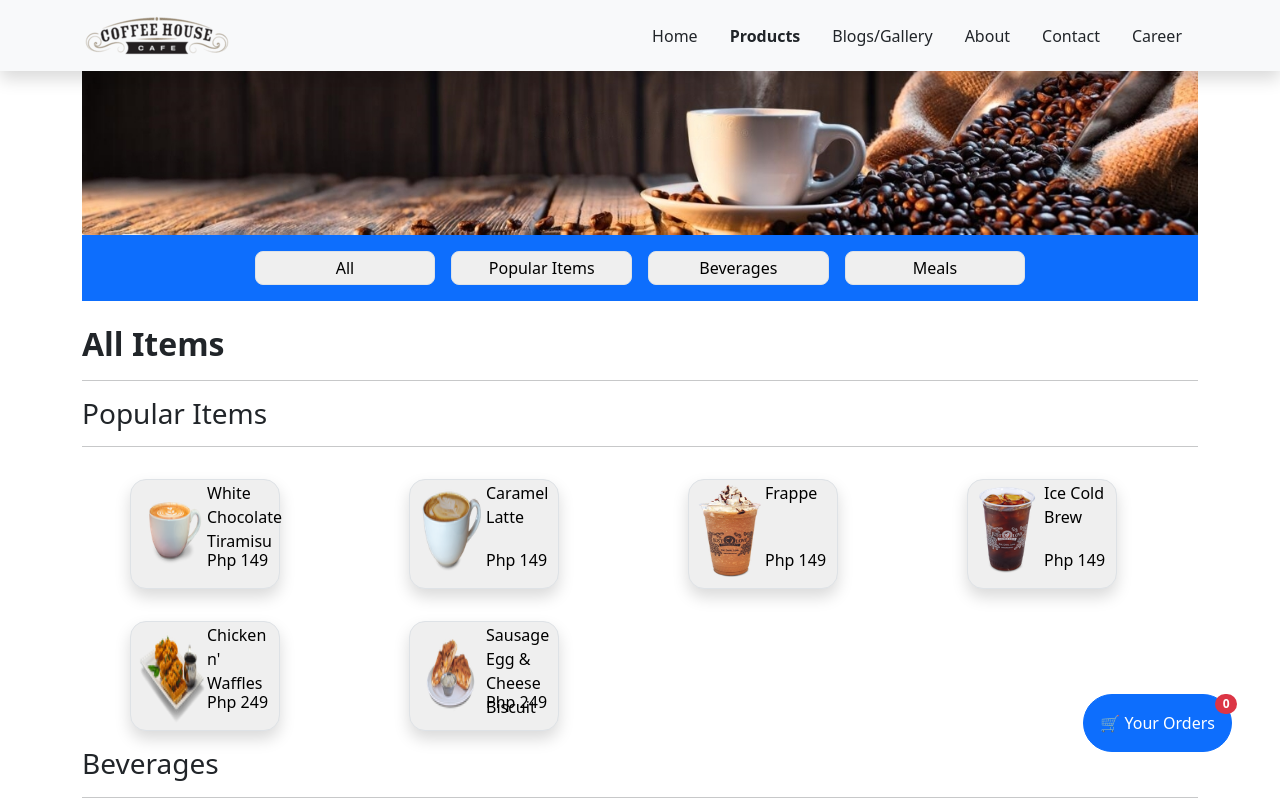
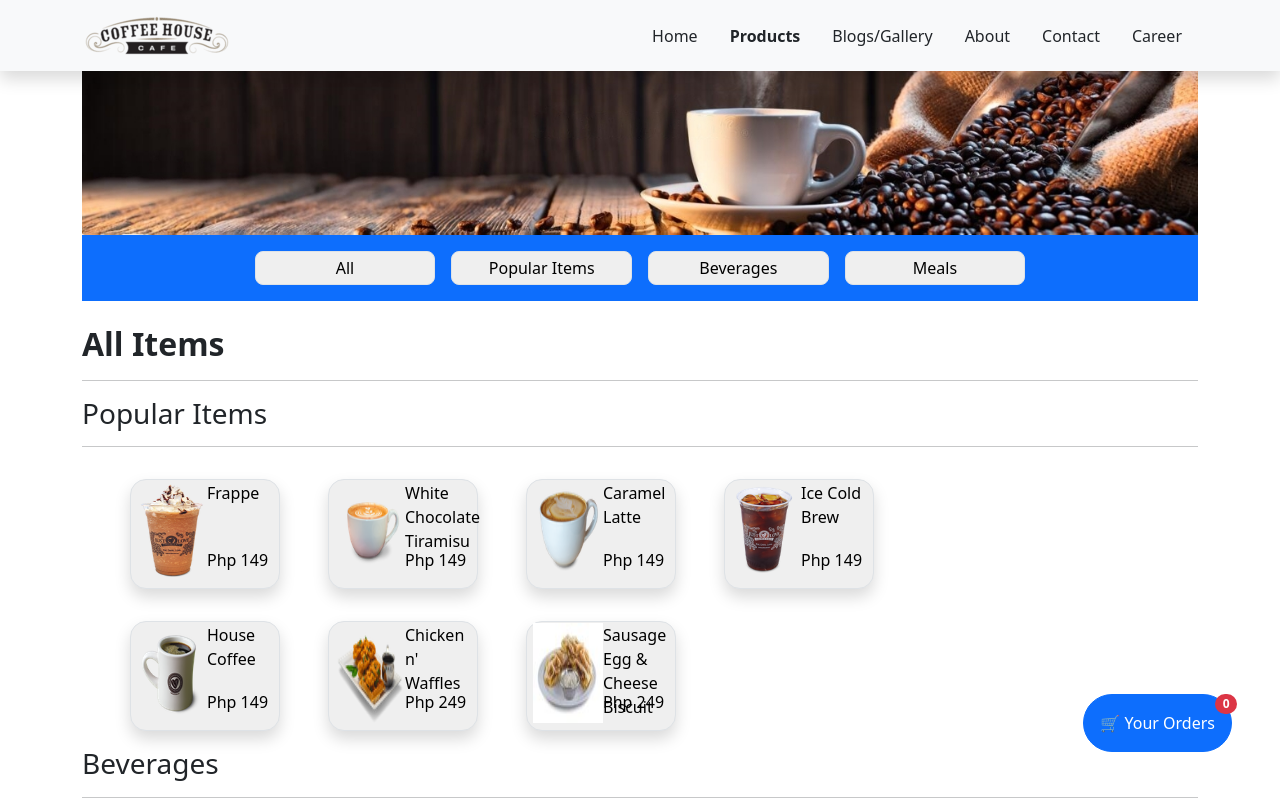
Before and after one commit to CarloMiranda/coffee-house, a React (Vite) app: page /products in a window 1280 px wide. Shown: the top 800 px of the page. Built offline with nearby package versions, Linux system fonts and the light colour scheme.

Commit message:
remove popularJson and added a function to the total price

```diff
--- a/src/css/Index.css
+++ b/src/css/Index.css
@@ -78,6 +78,16 @@
   grid-template-columns: 1fr 1fr 1fr 1fr;
 }
 
+.added-items img {
+  position: relative;
+  width: 70px !important;
+  height: 70px;
+}
+
+.added-items button:hover {
+  color: red;
+}
+
 @media screen and (max-width:414px){
   .navbar .container {
     justify-content: center !important;
--- a/src/itemsJson/PopularItem.jsx
+++ /dev/null
@@ -1,46 +0,0 @@
-import item4 from "/menu/tiramisu.png";
-import item5 from "/menu/caramel.png";
-import item3 from "/menu/frappe.png";
-import item14 from "/menu/bfast2.png";
-import item8 from "/menu/icecoldbrew.png";
-import item18 from "/menu/bfast1.png";
-
-
-export const PRODUCTS = [
-    {
-        id: 4,
-        productName: "White Chocolate Tiramisu",
-        productImage: item4,
-        price: 149
-    },
-    {
-        id: 5,
-        productName: "Caramel Latte",
-        productImage: item5,
-        price: 149
-    },
-    {
-        id: 3,
-        productName: "Frappe",
-        productImage: item3,
-        price: 149
-    },
-    {
-        id: 8,
-        productName: "Ice Cold Brew",
-        productImage: item8,
-        price: 149
-    },
-    {
-        id: 14,
-        productName: "Chicken n' Waffles",
-        productImage: item14,
-        price: 249
-    },
-    {
-        id: 18,
-        productName: "Sausage Egg & Cheese Biscuit",
-        productImage: item18,
-        price: 249
-    },
-]
--- a/src/menus/CartItem.jsx
+++ b/src/menus/CartItem.jsx
@@ -15,7 +15,7 @@ export const CartItem = (props) => {
     };
 
     return (
-        <div className="card mb-3">
+        <div className="added-items border mb-3">
             <div className="row align-items-center">
                 <div className="col-md-3">
                         <img className=" img-fluid rounded-3" src={productImage}
--- a/src/menus/PopularItems.jsx
+++ b/src/menus/PopularItems.jsx
@@ -1,28 +1,41 @@
 import React, { useContext } from 'react';
 import { ShopContext } from '../context/ShopContext';
+import { BEVERAGES } from '../ItemsJson/Beverage';
+import { MEALS } from '../ItemsJson/Meal';
 
-export const PopularItems = (props) => {
-    const { id, productName, productImage, price } = props.data;
+
+
+export const PopularItems = () => {
     const { addToCart, cartItems } = useContext(ShopContext);
+    const selectedIds = [4, 5, 3, 14, 8, 18, 10];
+    const selectedItems = [...BEVERAGES, ...MEALS].filter(({ id }) =>
+        selectedIds.includes(id)
+    );
 
-    const cartItemAmount = cartItems[id];
-    return(
-        <section>
-            <div className="">
-                <button onClick={() => addToCart(id)}
-                className="add-item menu-item my-3 ms-5 col-md-2 text-start d-flex border rounded-4 shadow">
+  return (
+    <section>
+      <div className="products">
+        {selectedItems.map(({ id, productName, productImage, price }) => {
+          const cartItemAmount = cartItems[id];
+            return (
+                <button
+                    key={id}
+                    onClick={() => addToCart(id)}
+                    className="add-item menu-item my-3 ms-5 col-md-2 text-start d-flex border rounded-4 shadow">
                     <span className="position-absolute badge rounded-pill bg-danger">
-                        { cartItemAmount > 0 && <> {cartItemAmount}</>}
+                        {cartItemAmount > 0 && <> {cartItemAmount}</>}
                     </span>
-                    <img src={productImage} alt="White Chocolate Tiramisu" className="img-fluid" />
+                        <img src={productImage} alt={productName} className="img-fluid" />
                     <div>
                         <p className="mb-5">{productName}</p>
                         <p className="price">Php {price}</p>
                     </div>
                 </button>
-            </div>
-        </section>
-    )
-}
+            );
+        })}
+      </div>
+    </section>
+  );
+};
 
 export default PopularItems;
--- a/src/pages/Contact.jsx
+++ b/src/pages/Contact.jsx
@@ -8,9 +8,9 @@ function Contact(){
                     <div className="heading">
                         <h1>Contact Us</h1>
                     </div>
-                    <input type="text" className="form-control m-3" placeholder="Name" aria-label="default input"/>
-                    <input type="email" className="form-control m-3" placeholder="Email" aria-label="default input"/>
-                    <input type="number" className="form-control m-3" placeholder="Phone" aria-label="default input"/>
+                    <input autoComplete="name" type="text" id="name" className="form-control m-3" placeholder="Name" aria-label="default input"/>
+                    <input autoComplete="email" type="email" id="email" className="form-control m-3" placeholder="Email" aria-label="default input"/>
+                    <input autoComplete="number" type="number"  id="number" className="form-control m-3" placeholder="Phone" aria-label="default input"/>
                     <textarea className="form-control m-3" id="comments"  placeholder="Your Message" aria-label="default input"></textarea>
                     <button id="contact-btn" className="form-control bg-primary m-3">Send Message</button>
                 </div>
--- a/src/pages/Products.jsx
+++ b/src/pages/Products.jsx
@@ -3,7 +3,6 @@ import Beverages from '../menus/Beverages/';
 import PopularItems from '../menus/PopularItems';
 import Meals from '../menus/Meals';
 import OrderItems from '../menus/OrderItems';
-import {PRODUCTS} from '../ItemsJson/PopularItem';
 import {BEVERAGES} from '../ItemsJson/Beverage';
 import {MEALS} from '../ItemsJson/Meal';
 
@@ -85,9 +84,7 @@ function Products(){
                     <h3>Popular Items</h3>
                     <hr />
                     <div className="products">
-                        {PRODUCTS.map((product) => (
-                            <PopularItems key={product.id} data={product}/>
-                        ))}
+                        <PopularItems />
                     </div>
                 </div>
 
```
Also changed, not shown: src/menus/OrderItems.jsx (+24 -9 lines).
